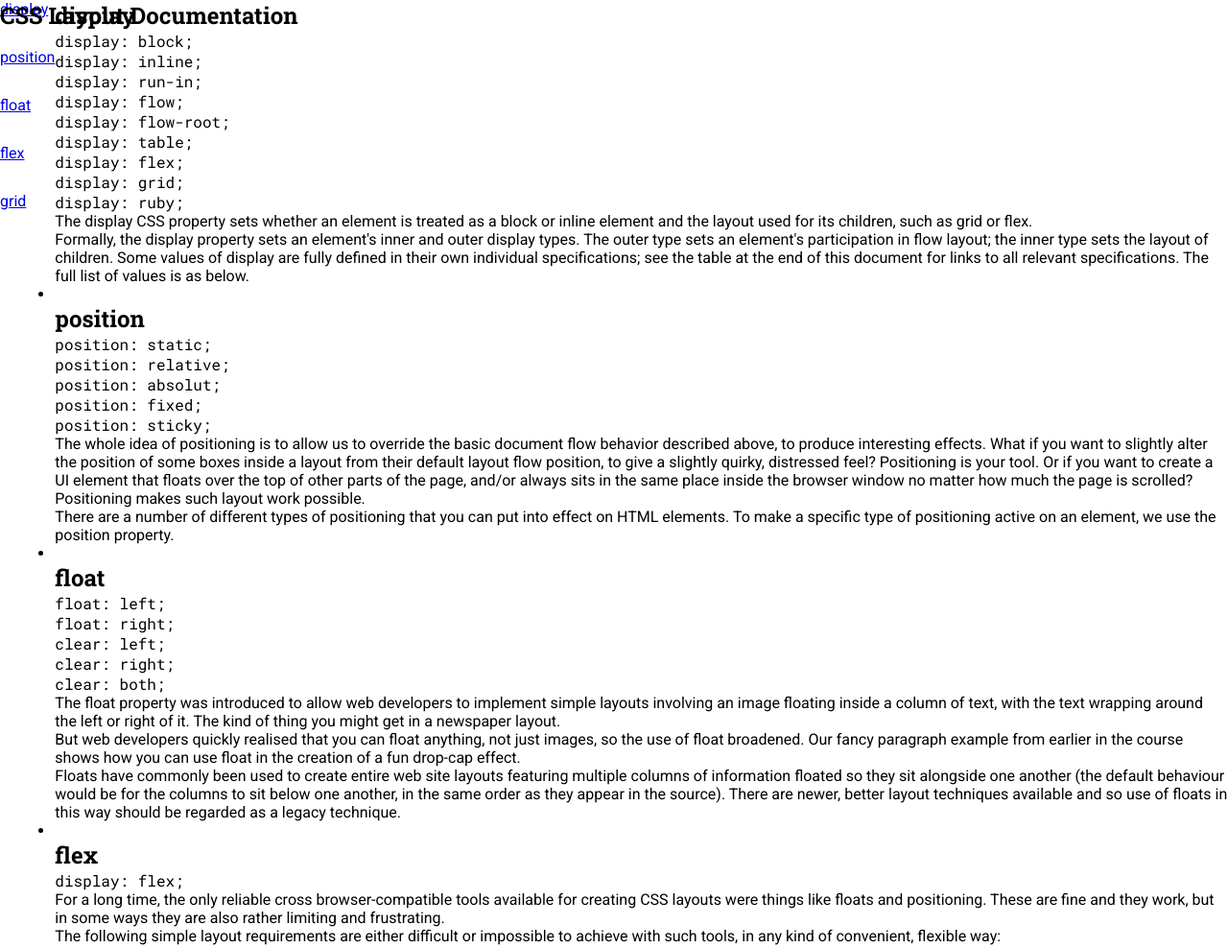
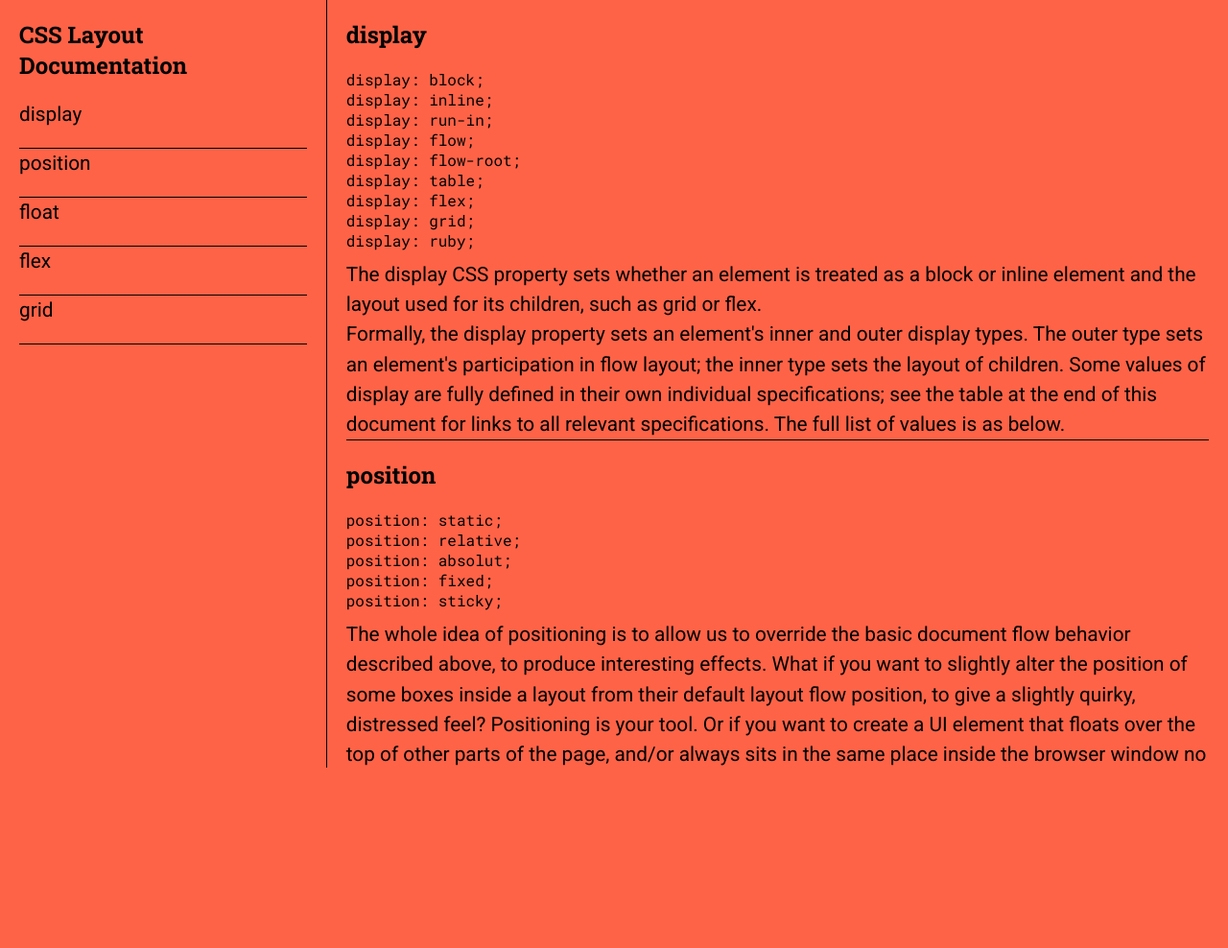
Before and after one commit to andreasRemixed/Technical-Documentation, a plain HTML site: page index.html in a window 1280 px wide. Shown: the top 988 px of the page at 96% size. After the commit the page ends 800 px from the top, so only its background shows below. Drawn offline with Linux system fonts and the light colour scheme.

Commit message:
finished project

```diff
--- a/documentation.css
+++ b/documentation.css
@@ -3,31 +3,74 @@
   padding: 0;
 }
 
+html, body {
+  background-color: tomato;
+  height: 100%;
+  overflow: hidden;
+}
+
 h1, h2 {
   font-family: 'Roboto Slab', serif;
+  margin: 20px 0px;
+
+}
+
+h2 {
 }
 
 p, li, a {
   font-family: 'Roboto', sans-serif;
+  font-size: 1.3em;
+  line-height: 1.5;
+  text-decoration: none;
+  color: black;
+}
+
+li, a {
+  border-bottom: 1px solid black;
+  list-style: none;
 }
 
 code {
+  display: inline-block;
   font-family: 'Roboto Mono', monospace;
+  font-size: 1em;
+  margin-bottom: 10px;
 }
 
 #main-doc {
+  height: 100vh;
   display: flex;
 }
 
 #navbar {
-  height: 100vh;
+  flex: 1;
+  border-right: 1px solid black;
+  padding: 0px 20px;
 }
 
 .nav-header {
-  position: fixed;
 }
 
 .nav-link {
   display: block;
   height: 50px;
 }
+
+.content {
+  flex: 3;
+  overflow: scroll;
+  padding: 0px 20px 30px;
+}
+
+@media screen and (max-width: 765px){
+  #main-doc {
+    flex-direction: column;
+  }
+
+  .nav-links {
+    height: 100px;
+    background-color: white;
+    overflow: scroll;
+  }
+}
--- a/index.html
+++ b/index.html
@@ -7,7 +7,7 @@
     <link rel="stylesheet" href="documentation.css">
     <title>Technical Documentation</title>
   </head>
-  <body>
+  <body scroll="no">
     <main id="main-doc">
 
       <!-- NAVIGATION -->
@@ -16,11 +16,13 @@
         <header class="nav-header">
           <h1>CSS Layout Documentation</h1>
         </header>
-        <a class="nav-link" href="#display">display</a>
-        <a class="nav-link" href="#position">position</a>
-        <a class="nav-link" href="#float">float</a>
-        <a class="nav-link" href="#flex">flex</a>
-        <a class="nav-link" href="#grid">grid</a>
+        <div class="nav-links">
+          <a class="nav-link" href="#display">display</a>
+          <a class="nav-link" href="#position">position</a>
+          <a class="nav-link" href="#float">float</a>
+          <a class="nav-link" href="#flex">flex</a>
+          <a class="nav-link" href="#grid">grid</a>
+        </div>
       </nav>
 
       <!-- CONTENT -->
```
